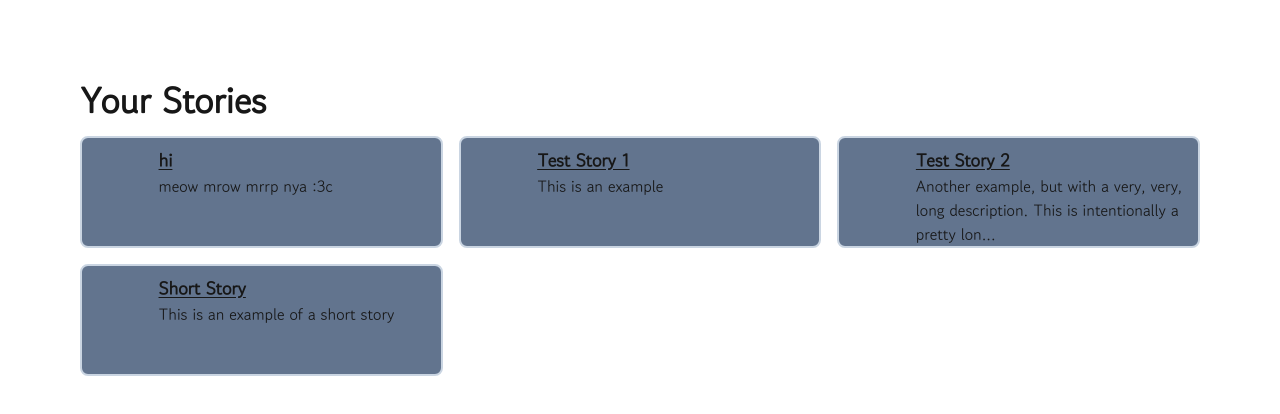
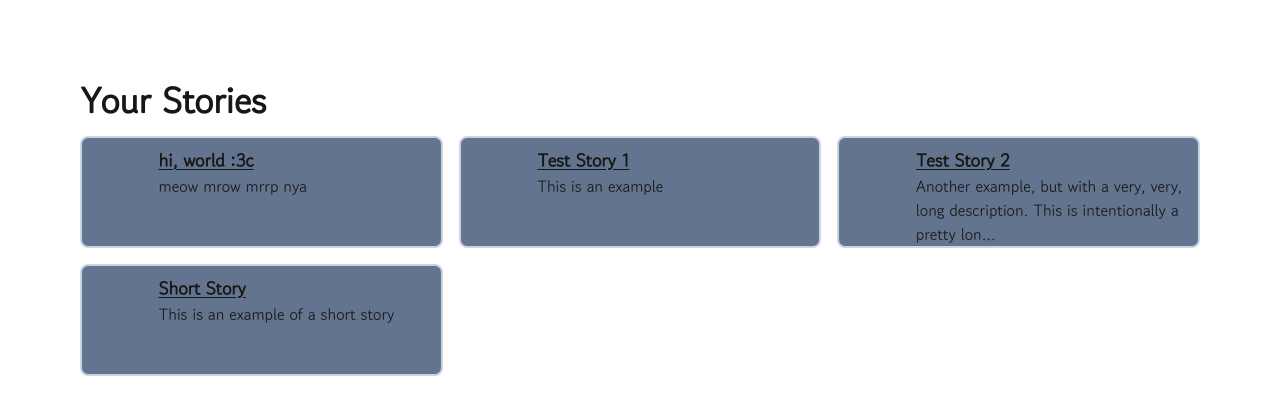
Before and after one commit to aelithron/writers-block, a Next.js app: page / in a window 1280 px wide. Shown: the top 414 px of the page. Built offline with nearby package versions, Linux system fonts and the light colour scheme.

Commit message:
Build out most of the initial display for stories Most of it's here :3 also updates nextjs

```diff
--- /dev/null
+++ b/app/(ui)/notfound.module.tsx
@@ -0,0 +1,12 @@
+import Link from "next/link";
+
+export function NotFoundStory({ invalidID }: { invalidID: string }) {
+  return (
+    <div className="flex flex-col min-h-screen md:p-20 p-8">
+      <h1 className="font-semibold text-4xl">Story not found!</h1>
+      <p>That story ID was not found!</p>
+      <Link href={`/`}>Go Home</Link>
+      <p className="text-sm text-slate-500">Story ID: {invalidID}</p>
+    </div>
+  );
+}
--- a/app/layout.tsx
+++ b/app/layout.tsx
@@ -1,6 +1,10 @@
 import type { Metadata } from "next";
 import { Gowun_Dodum } from "next/font/google";
 import "./globals.css";
+
+import { config } from '@fortawesome/fontawesome-svg-core';
+import '@fortawesome/fontawesome-svg-core/styles.css';
+config.autoAddCss = false;
 
 const gowunDodum = Gowun_Dodum({ subsets: ["latin"], weight: "400" });
 
--- /dev/null
+++ b/app/story/[id]/page.tsx
@@ -0,0 +1,43 @@
+import { NotFoundStory } from "@/app/(ui)/notfound.module";
+import { fakeGetStories } from "@/utils/tempFakeData"
+import { Story, StoryPart } from "@/writersblock"
+import { faArrowLeft } from "@fortawesome/free-solid-svg-icons";
+import { FontAwesomeIcon } from "@fortawesome/react-fontawesome";
+import Link from "next/link";
+
+export default async function Page({ params }: { params: Promise<{ id: string }> }) {
+  const id = (await params).id
+  const story: Story | undefined = fakeGetStories().find(e => e._id.toString() === id);
+  if (story === undefined) return <NotFoundStory invalidID={id} />
+  return (
+    <main className="grid grid-cols-1 md:grid-cols-4 p-8 md:p-20 min-h-screen gap-4">
+      <div className="flex flex-col gap-2">
+        <Link href={`/`} className="flex bg-slate-300 dark:bg-slate-800 rounded-full p-2 w-min"><FontAwesomeIcon icon={faArrowLeft} size="lg" /></Link>
+        <h1 className="font-semibold text-3xl">{story.title}</h1>
+        <img></img>
+        {story.type === "short" ?
+          <p className="bg-green-300 rounded-xl p-2 flex text-black font-bold w-min text-nowrap">Short Story</p> :
+          <p className="bg-blue-300 rounded-xl p-2 flex text-black font-bold w-min text-nowrap">Chaptered Story</p>
+        }
+        <p className="bg-slate-300 dark:bg-slate-800 rounded-2xl p-2 text-pretty">{story.description}</p>
+      </div>
+      <div className="flex flex-col md:col-span-3 bg-slate-300 dark:bg-slate-800 gap-4 p-4 rounded-xl">
+        <h1 className="text-xl font-semibold text-center mt-4">{story.type === "short" ? "Story:" : "Chapters"}</h1>
+        <PartDisplay story={story} />
+      </div>
+    </main>
+  );
+}
+
+function PartDisplay({ story }: { story: Story }) {
+  if (story.type === "short") return (
+    <div>
+
+    </div>
+  );
+  if (story.type === "chaptered") return (
+    <div>
+
+    </div>
+  );
+}
--- a/utils/tempFakeData.ts
+++ b/utils/tempFakeData.ts
@@ -4,9 +4,9 @@ import { Story } from "@/writersblock";
 // This purely exists because I want to build the app before connecting it to a database - nova
 export function fakeGetStories(): Story[] {
   const storyList: Story[] = [];
-  storyList.push({ _id: new ObjectId(), owner: "aelithron@gmail.com", title: "hi", description: "meow mrow mrrp nya :3c", type: "short", parts: []  });
-  storyList.push({ _id: new ObjectId(), owner: "aelithron@gmail.com", title: "Test Story 1", description: "This is an example", type: "chaptered", parts: []  });
-  storyList.push({ _id: new ObjectId(), owner: "aelithron@gmail.com", title: "Test Story 2", description: "Another example, but with a very, very, long description. This is intentionally a pretty long text block :3", type: "chaptered", parts: []  });
-  storyList.push({ _id: new ObjectId(), owner: "aelithron@gmail.com", title: "Short Story", description: "This is an example of a short story", type: "short", parts: []  });
+  storyList.push({ _id: new ObjectId("6875fe056948cc57ccff8687"), owner: "aelithron@gmail.com", title: "hi, world :3c", description: "meow mrow mrrp nya", type: "short", parts: []  });
+  storyList.push({ _id: new ObjectId("6875fe056948cc57ccff8688"), owner: "aelithron@gmail.com", title: "Test Story 1", description: "This is an example", type: "chaptered", parts: []  });
+  storyList.push({ _id: new ObjectId("6875fe056948cc57ccff8689"), owner: "aelithron@gmail.com", title: "Test Story 2", description: "Another example, but with a very, very, long description. This is intentionally a pretty long text block :3", type: "chaptered", parts: []  });
+  storyList.push({ _id: new ObjectId("6875fe056948cc57ccff868a"), owner: "aelithron@gmail.com", title: "Short Story", description: "This is an example of a short story", type: "short", parts: []  });
   return storyList;
 }
```
Also changed, not shown: package.json (+8 -3 lines), 1 other file (tests, documents, lock files or other folders).
